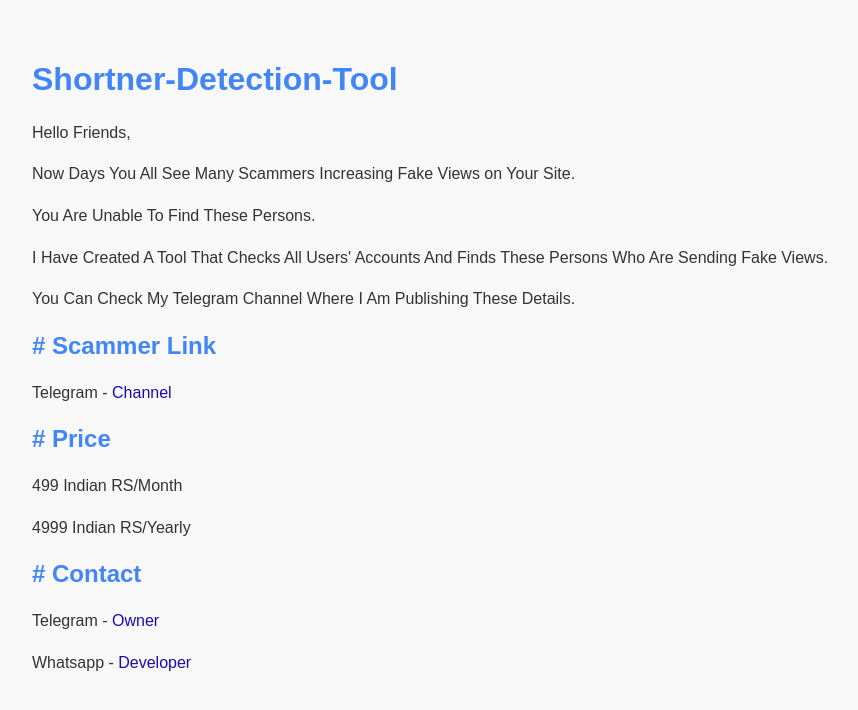
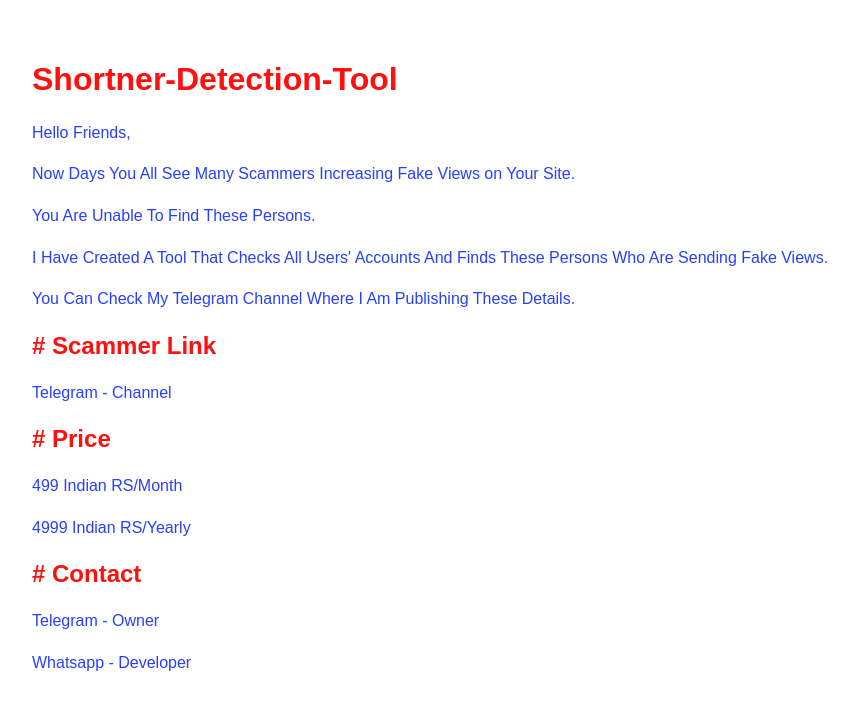
Before and after one commit to DKBOTZPROJECT/Shortner-Detection-Tool, a plain HTML site: page index.html in a window 1280 px wide. Shown: the whole page, without its empty margins (8-866 px from the left). Drawn offline with Linux system fonts and the light colour scheme.

Commit message:
Update index.html

```diff
--- a/index.html
+++ b/index.html
@@ -10,16 +10,16 @@
             font-family: Arial, sans-serif;
             margin: 20px;
             padding: 20px;
-            background-color: #f8f8f8;
-            color: #333;
+            background-color: #fff;
+            color: #273FFF;
         }
 
         h1 {
-            color: #4285f4;
+            color: #FF0F0E;
         }
 
         h2 {
-            color: #4285f4;
+            color: #FF0F0E;
         }
 
         p {
@@ -27,7 +27,7 @@
         }
 
         a {
-            color: #1a0dab;
+            color: #273FFF;
             text-decoration: none;
         }
 
```
